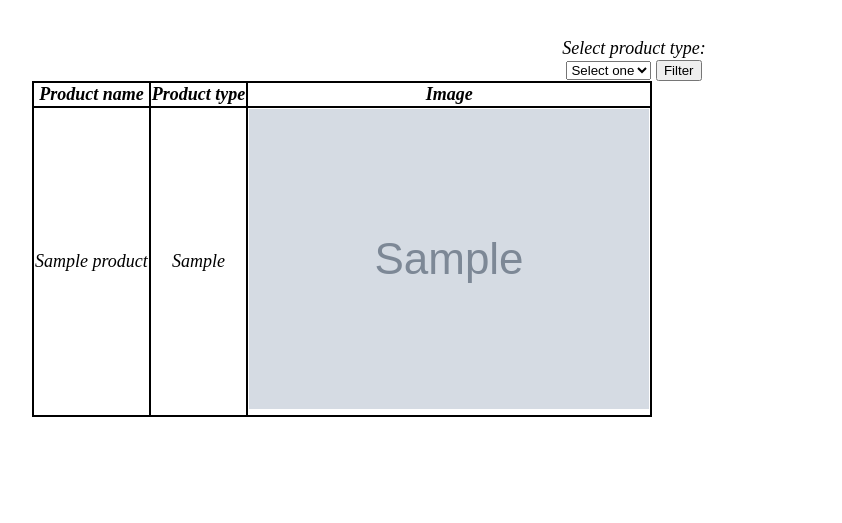
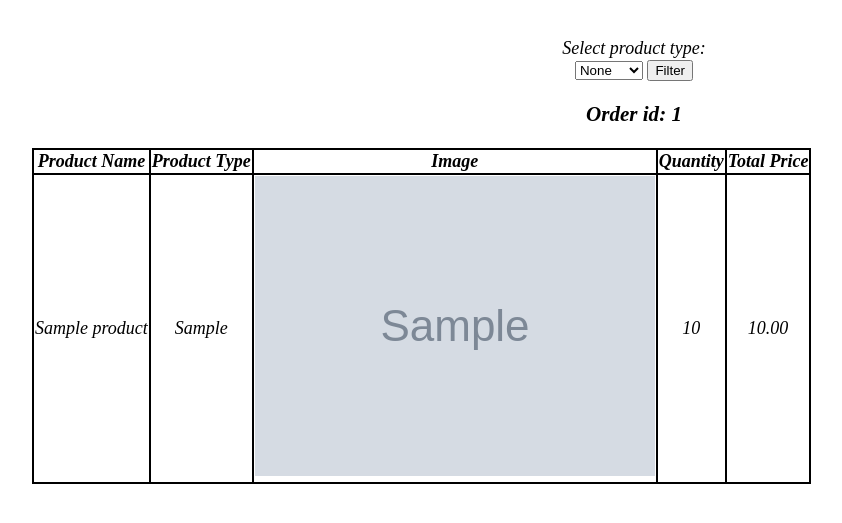
Before and after one commit to avneeshlingwal9/ecom, a Django app: page /ordershistory/ in a window 1280 px wide. Shown: the top 523 px of the page, without its empty margins (6-848 px from the left). Run offline with Django 5.2, Linux system fonts and the light colour scheme; a user stored in the database is signed in; tables that the repository leaves empty hold one stand-in row (values such as "Sample post"); grey boxes marked "Sample" are stand-in pictures; parts of the project's set-up code (start-up, migrations or seed data) failed here and were passed over.

```diff
--- a/ecomm/urls.py
+++ b/ecomm/urls.py
@@ -21,6 +21,7 @@ from django.conf import settings
 
 urlpatterns = [
     path('admin/', admin.site.urls),
-    path('',include('login.urls'))
+    path('',include('login.urls')),
+    path('__debug__/', include('debug_toolbar.urls'))
 ]
 urlpatterns+= static(settings.MEDIA_URL, document_root = settings.MEDIA_ROOT)
--- a/login/templates/login/order_history.html
+++ b/login/templates/login/order_history.html
@@ -8,10 +8,10 @@ Order History
     {% csrf_token %}
 
     <select name="selected_type" >
-    <option value="" disabled {% if not request.POST.product_type %} selected{% endif %}  selected> Select one</option>
+    <option value=""  selected> None</option>
 {% for product in product_type %}
 
-<option value="{{product}}" {% if product == selected_type %} selected{% endif %}> {{product}}</option>
+<option value={{product}} {% if product == selected_type %} selected{% endif %}> {{product}}</option>
 {% endfor %}
 </select>
 <button type="submit">Filter</button>
@@ -19,29 +19,42 @@ Order History
 
 </label>
 
+{% for group in order_groups %}
+
+<h3> Order id: {{group.0.order_id}}</h3>
 <table>
     <tr>
-        <th> Product name</th>
-        <th> Product type</th>
-        <th> Image </th>
+        <th>Product Name</th>
+        <th>Product Type</th>
+        <th>Image</th>
+        <th>Quantity</th>
+        <th>Total Price</th>
+
     </tr>
-{% for product in  products_list %}
-    <tr>
-        <td>
-            {{product.product_name}}
-        </td>
-        <td>
-            {{product.product_type}}
-        </td>
-      <td>
-    <img src="{{product.image.url}}" >
-    </td>
+    {% for product in group %}
+        <tr>
+            <td>{{product.product_id.product_name}}</td>
+            <td>{{product.product_id.product_type}}</td>
+            <td><img src="{{product.product_id.image.url}}" alt=""></td>
+            <td>{{product.quantity}}</td>
+            {% if  forloop.first %}
+            <td rowspan = 0> {{product.order_id.totalPrice}}</td>
+            {% endif %}
+        </tr>
 
-</tr>
+    {% endfor %}
+
+
+</table>
 
 
 
 {% endfor %}
-</table>
+
+
+
+
+
+
 
 {% endblock content %}
--- a/login/views.py
+++ b/login/views.py
@@ -5,6 +5,8 @@ from . import forms
 from django.http import HttpResponse
 from django.contrib import messages
 from . import models
+from itertools import groupby
+from operator import itemgetter
 
 from django.contrib.auth.decorators import login_required
 
@@ -91,14 +93,18 @@ def product_insertion(request):
 @login_required(login_url='login:loginPage')
 def order_history(request):
     variety = models.Product.objects.values_list('product_type',flat=True).distinct()
-    products_list = models.Product.objects.filter(productorders__order_id__ordersusers__username = request.user)
     selected_type = request.POST.get('selected_type')
-    order = models.OrdersUsers.objects.filter(username= request.user)
+    order = models.ProductOrders.objects.select_related('product_id', 'order_id').filter(order_id__ordersusers__username = request.user).order_by('order_id')
+    order_groups = []
+    if selected_type :
+        order = order.filter(product_id__product_type=selected_type)
+    for order_id, group in groupby(order,key = lambda x: x.order_id):
+        order_groups.append(list(group))
 
 
-    if selected_type :
-        products_list = products_list.filter(product_type=selected_type)
-    context = {'product_type' : variety , 'products_list': products_list , 'selected_type': selected_type}
+
+
+    context = {'product_type' : variety , 'order_groups': order_groups,  'selected_type': selected_type}
 
     return render(request, 'login/order_history.html', context)
 
```
Also changed, not shown: ecomm/settings.py (+7 -0 lines).
